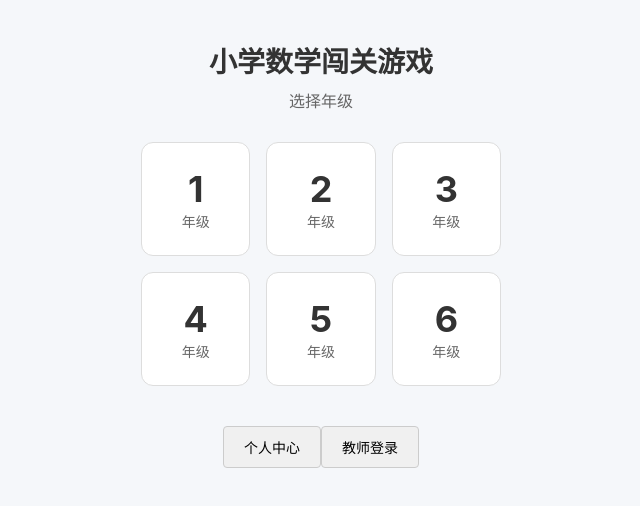
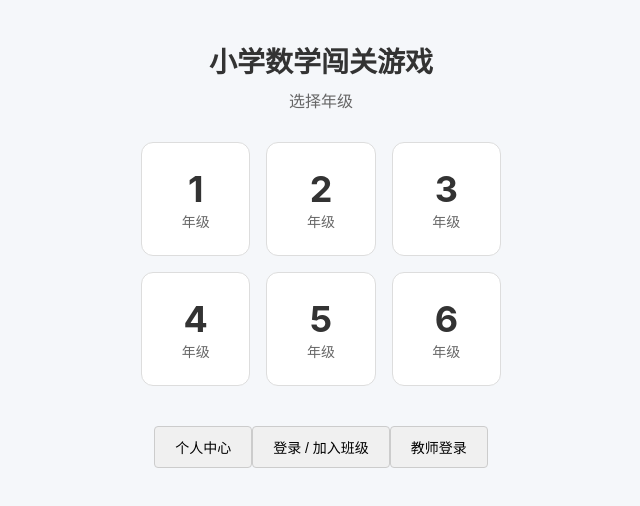
Before and after one commit to hui-757/math-game, a Vue app: page /join#/select in a window 1280 px wide. Shown: the top 506 px of the page, without its empty margins (319-959 px from the left). Built offline with nearby package versions, Linux system fonts and the light colour scheme; no server answers.

Commit message:
fix: clarify login/register as single entry point on all pages

```diff
--- a/src/views/JoinClassView.vue
+++ b/src/views/JoinClassView.vue
@@ -2,21 +2,21 @@
   <div class="join-page">
     <div class="header">
       <button class="btn" @click="$router.push('/select')">返回</button>
-      <h2>加入班级</h2>
+      <h2>登录 / 加入班级</h2>
       <span></span>
     </div>
 
     <div class="form" v-if="!joined">
-      <p class="hint">输入班级信息，加入后闯关进度会自动同步到班级。</p>
+      <p class="hint">输入班级信息，已有记录直接登录，无记录自动创建。</p>
       <input type="text" v-model="classCode" placeholder="班级码（如 A3B7K9）" maxlength="6" />
       <input type="text" v-model="studentNumber" placeholder="学号" />
       <input type="text" v-model="studentName" placeholder="姓名" />
-      <button class="btn btn-primary" @click="join" :disabled="!canSubmit">加入班级</button>
+      <button class="btn btn-primary" @click="join" :disabled="!canSubmit">确认</button>
       <p class="error" v-if="error">{{ error }}</p>
     </div>
 
     <div class="success" v-else>
-      <p>加入成功！</p>
+      <p>登录成功！</p>
       <p>班级：{{ className }}</p>
       <button class="btn btn-primary" @click="$router.push('/select')">去闯关</button>
     </div>
--- a/src/views/ProfileView.vue
+++ b/src/views/ProfileView.vue
@@ -8,8 +8,9 @@
 
     <!-- 未加入班级 -->
     <div class="guest-area" v-if="!authStore.isStudent">
-      <p>你当前是访客模式，进度只保存在本机。</p>
-      <button class="btn btn-primary" @click="$router.push('/join')">加入班级</button>
+      <p>你当前是访客模式，闯关进度只保存在本机。</p>
+      <button class="btn btn-primary" @click="$router.push('/join')">登录 / 加入班级</button>
+      <p class="tip">登录后可同步进度到班级，换设备不丢失。</p>
       <div class="records" v-if="records.length > 0">
         <h3>本地记录</h3>
         <div class="record-item" v-for="(r, i) in records.slice(0, 10)" :key="i">
--- a/src/views/SelectView.vue
+++ b/src/views/SelectView.vue
@@ -17,6 +17,7 @@
 
     <div class="bottom-actions">
       <button class="btn" @click="$router.push('/profile')">个人中心</button>
+      <button class="btn" @click="$router.push('/join')">登录 / 加入班级</button>
       <button class="btn" @click="$router.push('/teacher')">教师登录</button>
     </div>
   </div>
```
